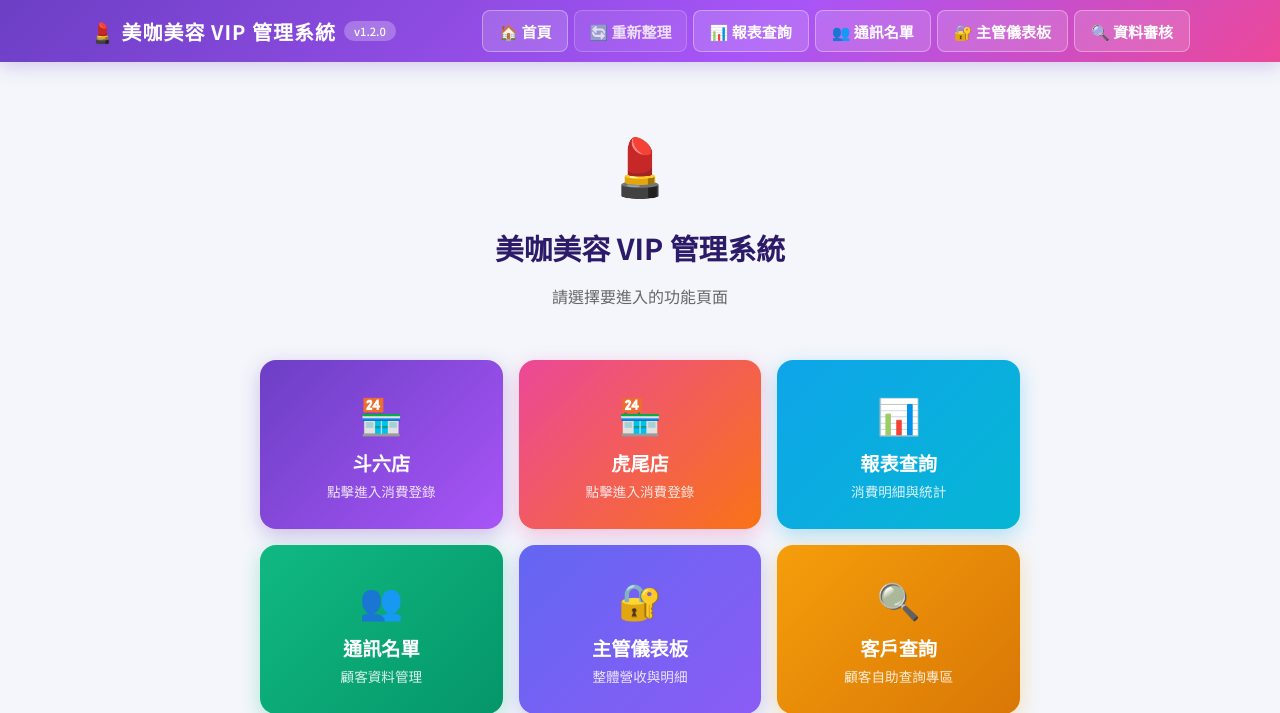
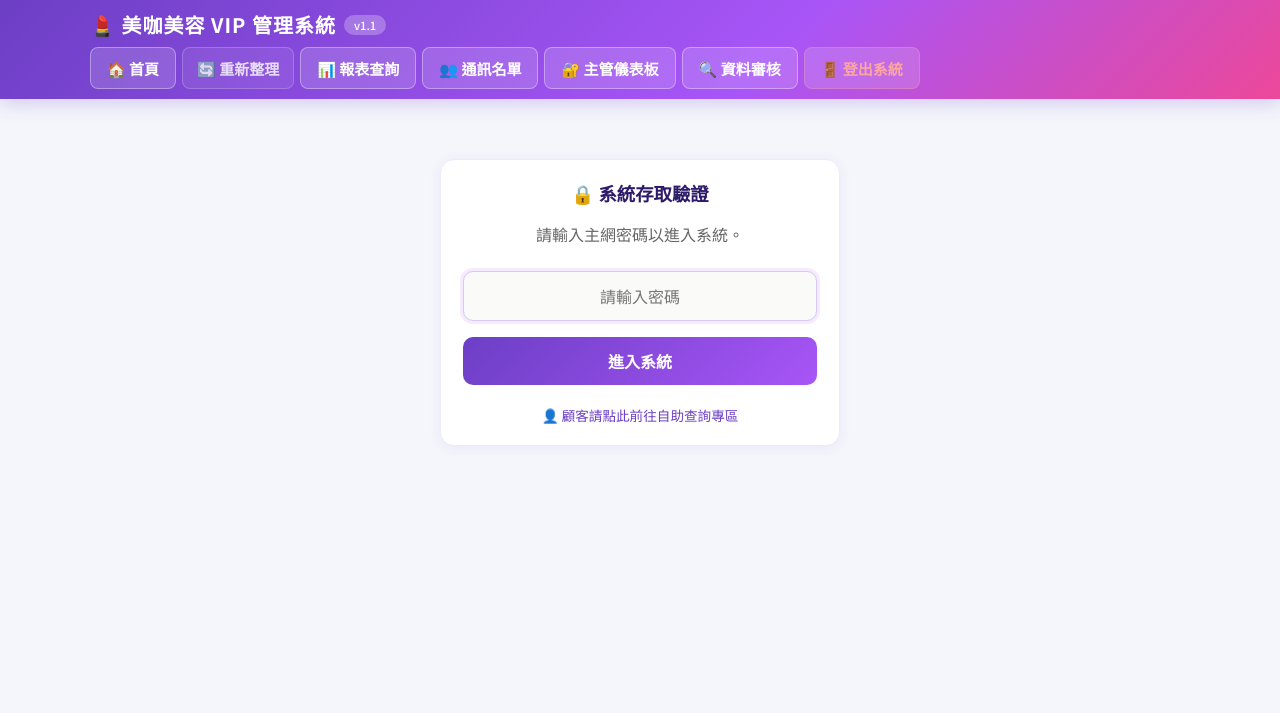
Before and after one commit to sisisleeping-web/beauty-vip-webapp, a Flask app: page / in a window 1280 px wide. Shown: the top 713 px of the page. Run offline with Flask 3, Linux system fonts and the light colour scheme.

Commit message:
feat: 主網設定密碼保護 (27789254)，顧客自助查詢維持公開

```diff
--- a/app.py
+++ b/app.py
@@ -19,6 +19,35 @@ APP_VERSION = "1.2.0"
 app = Flask(__name__)
 app.config["SECRET_KEY"] = os.getenv("APP_SECRET_KEY", "beauty-vip-demo")
 MANAGER_PIN = os.getenv("MANAGER_PIN", "1225")
+MAIN_PIN = os.getenv("MAIN_PIN", "27789254")
+
+@app.before_request
+def require_main_auth():
+    if request.path.startswith("/static/"):
+        return
+    if request.path.startswith("/my"):
+        return
+    if request.path in ["/main_unlock", "/manager/unlock"]:
+        return
+
+    if session.get("main_authed") or session.get("manager_authed"):
+        return
+
+    return render_template("main_lock.html", error=None)
+
+@app.route("/main_unlock", methods=["POST"])
+def main_unlock():
+    pin = (request.form.get("pin") or "").strip()
+    if pin == MAIN_PIN:
+        session["main_authed"] = True
+        return redirect(url_for("home"))
+    return render_template("main_lock.html", error="密碼錯誤，請再試一次。")
+
+@app.route("/main_logout")
+def main_logout():
+    session.pop("main_authed", None)
+    session.pop("manager_authed", None)
+    return redirect(url_for("home"))
 
 # Birthday recharge campaign plans
 BIRTHDAY_RECHARGE_PLANS = [
--- a/templates/base.html
+++ b/templates/base.html
@@ -186,6 +186,7 @@
         <a href="/contacts"><button type="button" class="nav-btn">👥 通訊名單</button></a>
         <a href="/manager"><button type="button" class="nav-btn">🔐 主管儀表板</button></a>
         <a href="/review"><button type="button" class="nav-btn">🔍 資料審核</button></a>
+        <a href="/main_logout"><button type="button" class="nav-btn" style="color:#fca5a5; border-color:rgba(252,165,165,0.3);">🚪 登出系統</button></a>
       </nav>
     </div>
   </header>
--- /dev/null
+++ b/templates/main_lock.html
@@ -0,0 +1,15 @@
+{% extends 'base.html' %}
+{% block content %}
+<div class="card" style="max-width: 400px; margin: 40px auto; text-align: center;">
+  <h3>🔒 系統存取驗證</h3>
+  <p style="color: #666; margin-bottom: 20px;">請輸入主網密碼以進入系統。</p>
+  {% if error %}<p style="color:#b00020; font-weight: bold; background: #fee2e2; padding: 10px; border-radius: 8px;">{{ error }}</p>{% endif %}
+  <form method="post" action="/main_unlock">
+    <input type="password" name="pin" placeholder="請輸入密碼" required autofocus style="width: 100%; padding: 12px; border: 1.5px solid #d4c9f0; border-radius: 10px; font-size: 16px; margin-bottom: 16px; text-align: center;">
+    <button type="submit" style="width: 100%; background: linear-gradient(135deg, #6c3fc5, #a855f7); color: white; padding: 12px; border: none; border-radius: 10px; font-size: 16px; font-weight: bold; cursor: pointer;">進入系統</button>
+  </form>
+  <div style="margin-top: 20px; font-size: 0.85rem;">
+    <a href="/my" style="color: #6c3fc5; text-decoration: none;">👤 顧客請點此前往自助查詢專區</a>
+  </div>
+</div>
+{% endblock %}
```
